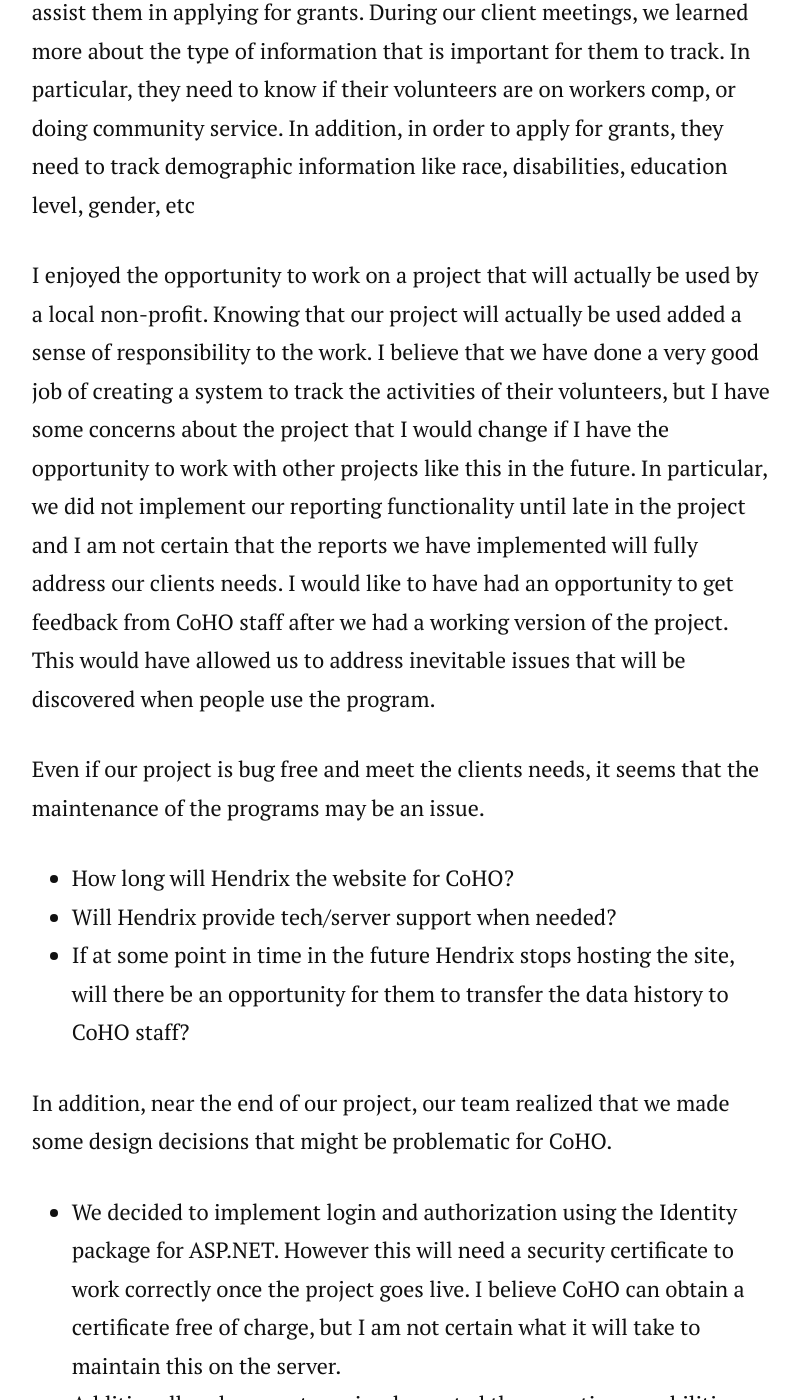
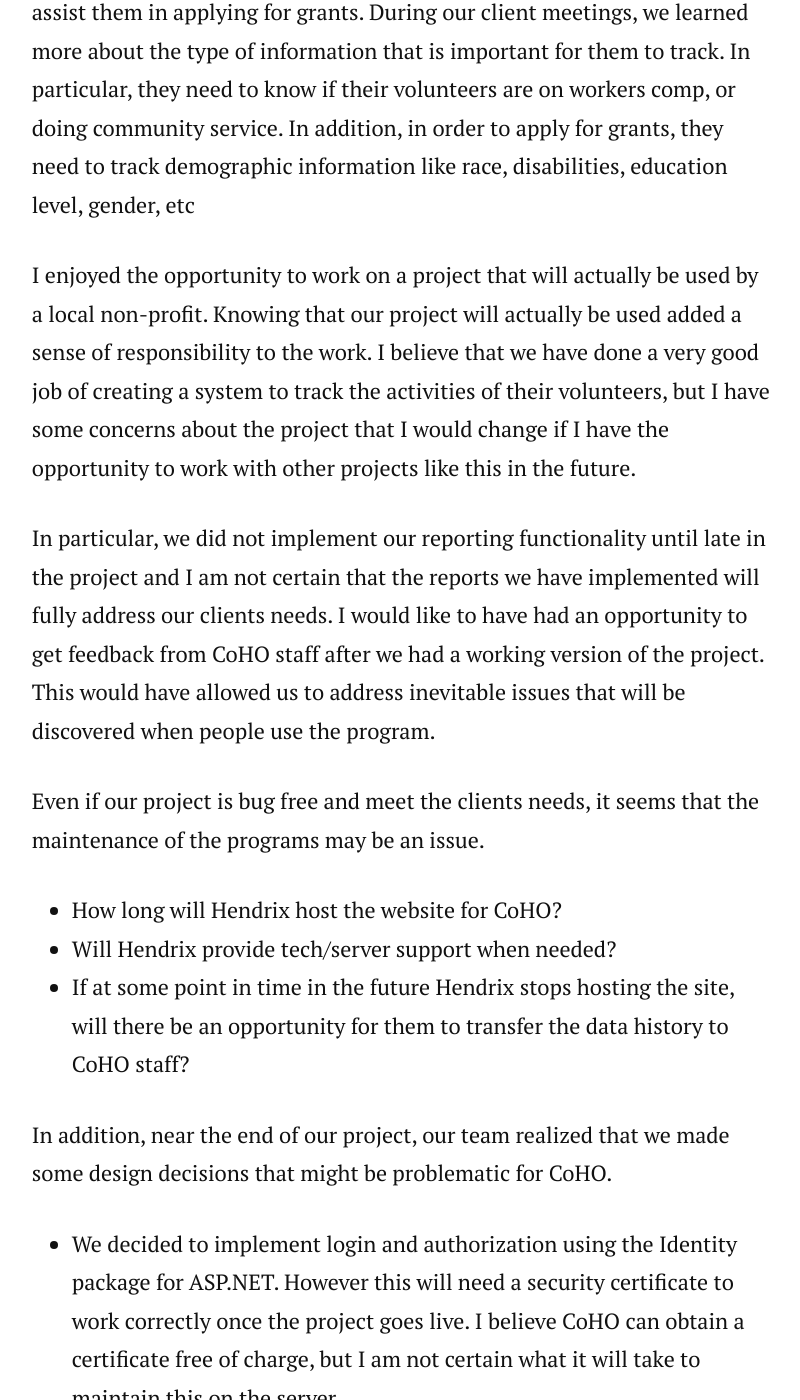
Before and after one commit to Danny-Turner/csci340blog, a Jekyll site: the page built from _posts/2019-12-17-CSCI-340-SW-Reflection.markdown, in a window 1280 px wide and 1400 px high, scrolled down 1165 px. Shown: the whole window, without its empty margins (237-1037 px from the left). Built offline with Jekyll 4.4.1, drawn with Linux system fonts in a browser that asks for light colours; nearby versions of some CDN libraries; some of the changed text lies outside the part shown.

Commit message:
SW Reflecftion - Final

```diff
--- a/_posts/2019-12-17-CSCI-340-SW-Reflection.markdown
+++ b/_posts/2019-12-17-CSCI-340-SW-Reflection.markdown
@@ -7,10 +7,11 @@ As part of  this course (CSCI 340), my project team partnered with a local non-p
 Most of their work is done by volunteers. Our project was to develop a database/website to allow volunteers to track their time (clock in/out) and to allow CoHO staff to run reports on volunteer activities. These reports will assist them in applying for grants. During our client meetings, we learned more about the type of information that is important for them to track. In particular, they need to know if their volunteers are on workers comp, or doing community service. In addition, in order to apply for grants, they need to track demographic information like  race, disabilities, education level, gender, etc
 
 I enjoyed the opportunity to work on a project that will actually be used by a local non-profit. Knowing that our project will actually be used added a sense of responsibility to the work. I believe that we have done a very good job of creating a system to track the activities of their volunteers, but I have some concerns about the project that I would change if I have the opportunity to work with other projects like this in the future.
+
 In particular, we did not implement our reporting functionality until late in the project and I am not certain  that the reports we have implemented will fully address our clients needs. I would like to have had an opportunity to get feedback from CoHO staff after we had a working version of the project. This would have allowed us to address inevitable issues that will be discovered when  people use the program.
 
 Even if our project is bug free and meet the clients needs, it seems that the maintenance of the programs may be an issue.
-- How long will Hendrix the website for CoHO?
+- How long will Hendrix host the website for CoHO?
 - Will Hendrix provide tech/server support when needed?
 - If at some point in time in the future Hendrix stops hosting the site, will there be an opportunity for them to transfer the data history to CoHO staff?
 
```
Also changed, not shown: other parts of _posts/2019-12-17-CSCI-340-SW-Reflection.markdown (+1 -1 lines).
